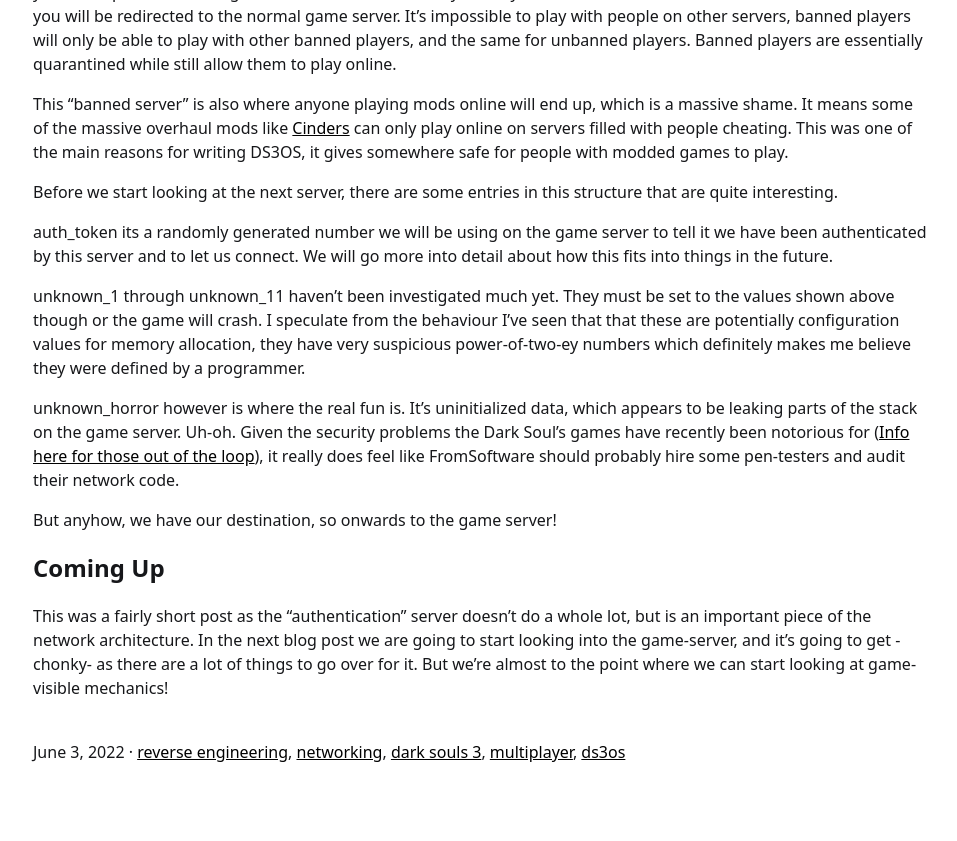
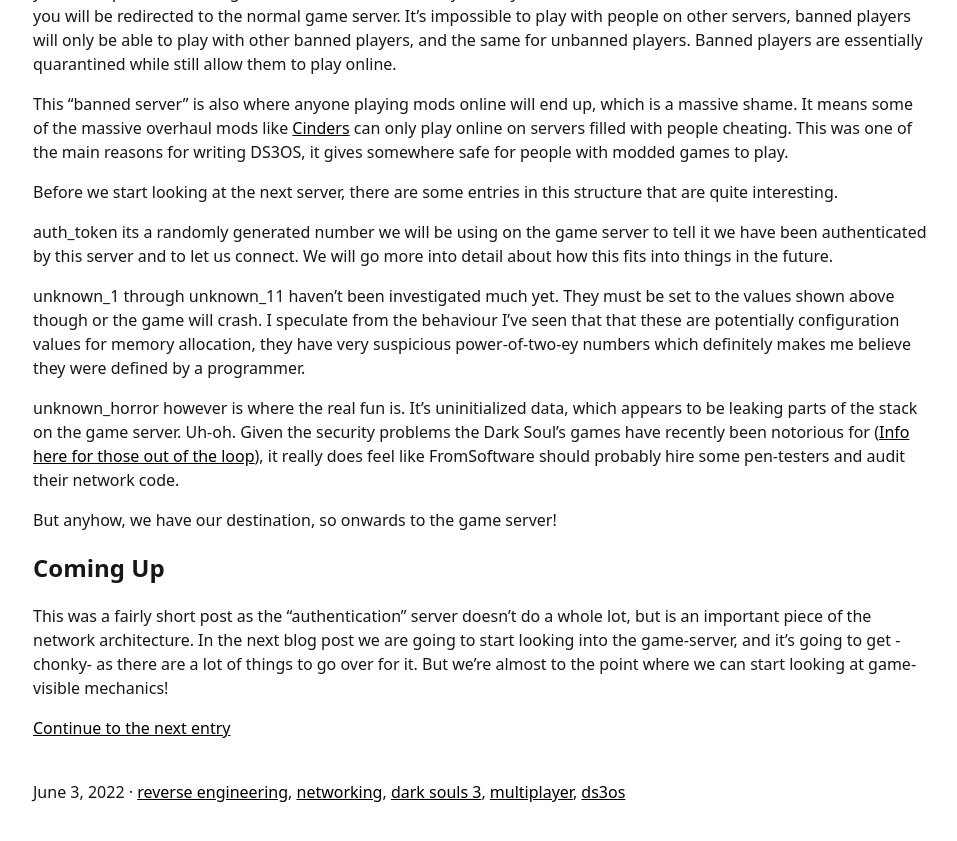
Before and after one commit to TLeonardUK/TLeonardUK.github.io, a Jekyll site: the page built from _posts/2022-06-03-reverse-engineering-dark-souls-3-networking-part-3.md, in a window 1280 px wide and 900 px high, scrolled down 5301 px. Shown: the top 841 px of the window, without its empty margins (159-1116 px from the left). Built offline with Jekyll 4.4.1, drawn with Linux system fonts in a browser that asks for light colours; comment, search, counter and statistics services are not loaded.

Commit message:
Update 2022-06-03-reverse-engineering-dark-souls-3-networking-part-3.md

```diff
--- a/_posts/2022-06-03-reverse-engineering-dark-souls-3-networking-part-3.md
+++ b/_posts/2022-06-03-reverse-engineering-dark-souls-3-networking-part-3.md
@@ -173,3 +173,5 @@
 # Coming Up
 
 This was a fairly short post as the "authentication" server doesn't do a whole lot, but is an important piece of the network architecture. In the next blog post we are going to start looking into the game-server, and it's going to get -chonky- as there are a lot of things to go over for it. But we're almost to the point where we can start looking at game-visible mechanics!
+
+[Continue to the next entry](/2022/06/02/reverse-engineering-dark-souls-3-networking-part-2)
```
